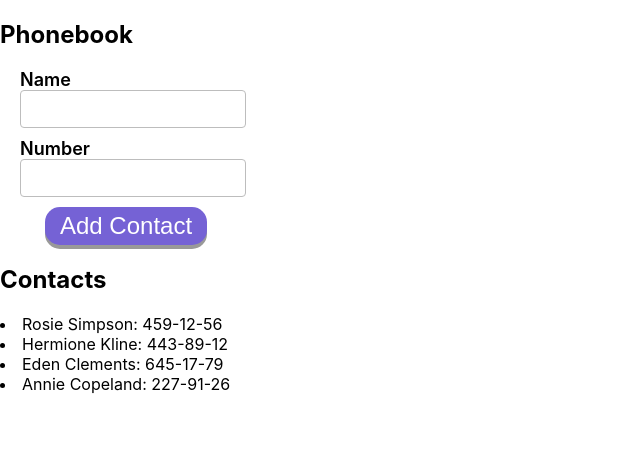
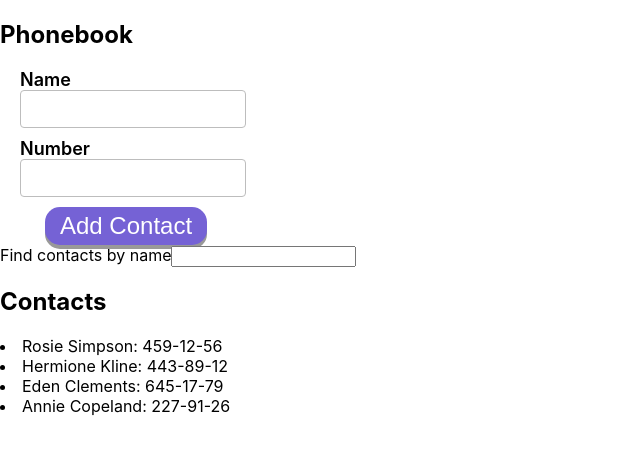
Before and after one commit to ivanytskyi2407/goit-react-hw-02-phonebook, a React (Create React App) app: page / in a window 1280 px wide. Shown: the top 454 px of the page, without its empty margins (0-640 px from the left). Built offline with nearby package versions, Linux system fonts and the light colour scheme.

Commit message:
task4-done

```diff
--- a/src/components/App.jsx
+++ b/src/components/App.jsx
@@ -1,7 +1,8 @@
 import { Component } from 'react';
+import { nanoid } from 'nanoid';
 import Phonebook from './Phonebook/Phonebook';
-import { nanoid } from 'nanoid';
 import Contacts from './Phonebook/Contacts/Contacts';
+import Filter from './Phonebook/Filter/Filter';
 
 export class App extends Component {
   state = {
@@ -11,6 +12,7 @@ export class App extends Component {
       { id: 'id-3', name: 'Eden Clements', number: '645-17-79' },
       { id: 'id-4', name: 'Annie Copeland', number: '227-91-26' },
     ],
+    filter: '',
   };
 
   addContact = ({ name, number }) => {
@@ -24,11 +26,25 @@ export class App extends Component {
     }));
   };
 
+  changeFilter = e => {
+    this.setState({ filter: e.currentTarget.value });
+  };
+  filterContacts = () => {
+    const normalizedFilter = this.state.filter.toLowerCase();
+    const filter = this.state.contacts.filter(contact =>
+      contact.name.toLowerCase().includes(normalizedFilter)
+    );
+    return filter;
+  };
+
   render() {
     return (
       <div>
+        <h2>Phonebook</h2>
         <Phonebook onSubmit={this.addContact} />
-        <Contacts contacts={this.state.contacts} />
+        <Filter value={this.state.filter} onChange={this.changeFilter} />
+        <h2>Contacts</h2>
+        <Contacts contacts={this.filterContacts()} />
       </div>
     );
   }
--- a/src/components/Phonebook/Contacts/Contacts.jsx
+++ b/src/components/Phonebook/Contacts/Contacts.jsx
@@ -3,7 +3,6 @@
 const Contacts = ({ contacts }) => {
   return (
     <div>
-      <h2>Contacts</h2>
       {contacts.map(contact => {
         return (
           <li key={contact.id}>
--- /dev/null
+++ b/src/components/Phonebook/Filter/Filter.jsx
@@ -0,0 +1,9 @@
+const Filter = ({ value, onChange }) => {
+  return (
+    <label htmlFor="">
+      Find contacts by name
+      <input type="text" value={value} onChange={onChange} />
+    </label>
+  );
+};
+export default Filter;
--- a/src/components/Phonebook/Phonebook.jsx
+++ b/src/components/Phonebook/Phonebook.jsx
@@ -22,7 +22,6 @@ class Phonebook extends Component {
   render() {
     return (
       <div>
-        <h2>Phonebook</h2>
         <form className={s.form} onSubmit={this.handleSubmit}>
           <label className={s.label}>
             Name
```
